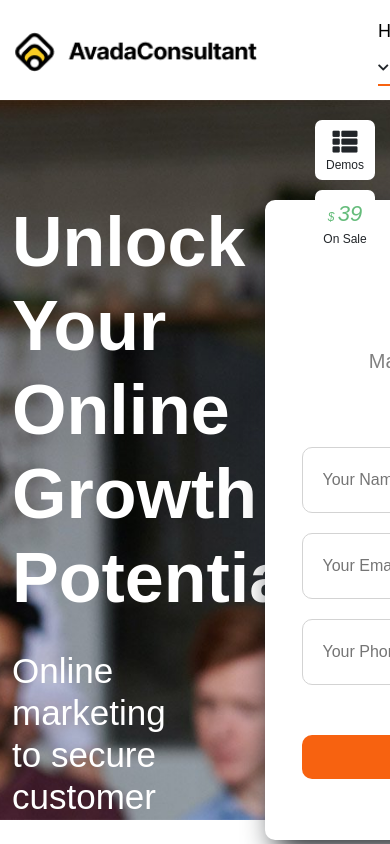
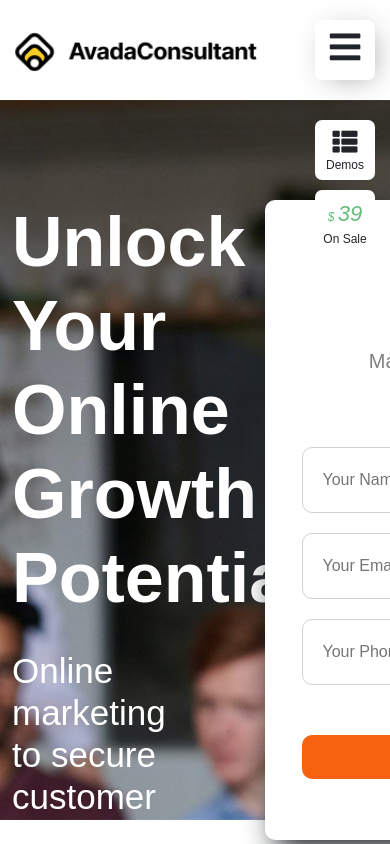
Before and after one commit to FedericoCaf/proj-html-vuejs, a Vue app: page / in a window 390 px wide. Shown: the top 844 px of the page. Built offline with nearby package versions, Linux system fonts and the light colour scheme; a small style sheet from the web is missing.

Commit message:
header-responsive

```diff
--- a/src/components/Header.vue
+++ b/src/components/Header.vue
@@ -1,5 +1,8 @@
 <template>
-  <header class="container">
+  <header class="container global-wrapper">
+    <div class="fc-hamb text-center">
+       <i class="fas fa-bars"></i>
+    </div>
     <div class="row d-flex justify-content-between">
 
       <div class="logo-header d-flex align-items-center">
@@ -46,6 +49,10 @@ export default {
 
 @import '../assets/style/vars.scss';
 
+.global-wrapper{
+  position: relative;
+}
+
  header{
    height: 100px;
    font-size: 20px;
@@ -58,6 +65,24 @@ export default {
           cursor:pointer;
         }
      }
+
+      .fc-hamb{
+     position: absolute;
+     display: none;
+     cursor: pointer;
+     right: 15px;
+     top:20px;
+     border-radius: 7px;
+     font-size: 18px;
+     width: 60px;
+     height: 60px;
+     background-color: white;
+     padding-top: 9px;
+     box-shadow: 5px 5px 35px -15px;
+      i{
+        font-size: 35px;
+      }
+   }
      .phone-contact{
        height: 100px;
        width: 400px;
@@ -76,7 +101,6 @@ export default {
      }
 
      ul{
-      //  background-color: crimson;
        height: 100px;
        width: calc(100% - 700px);
        margin-bottom: 0 !important;
@@ -113,4 +137,31 @@ export default {
       }
  }
 
+ @media (max-width:1400px){
+   header{
+     ul li{
+       font-size: 15px;
+     }
+   }
+ }
+
+ @media (max-width:1199px){
+ header{
+   ul li{
+     display: none;
+   }
+   .phone-contact a{
+     display: none;
+   }
+
+   .fc-hamb{
+     display: block;
+   }
+
+ }
+
+
+
+ }
+
 </style>
```
